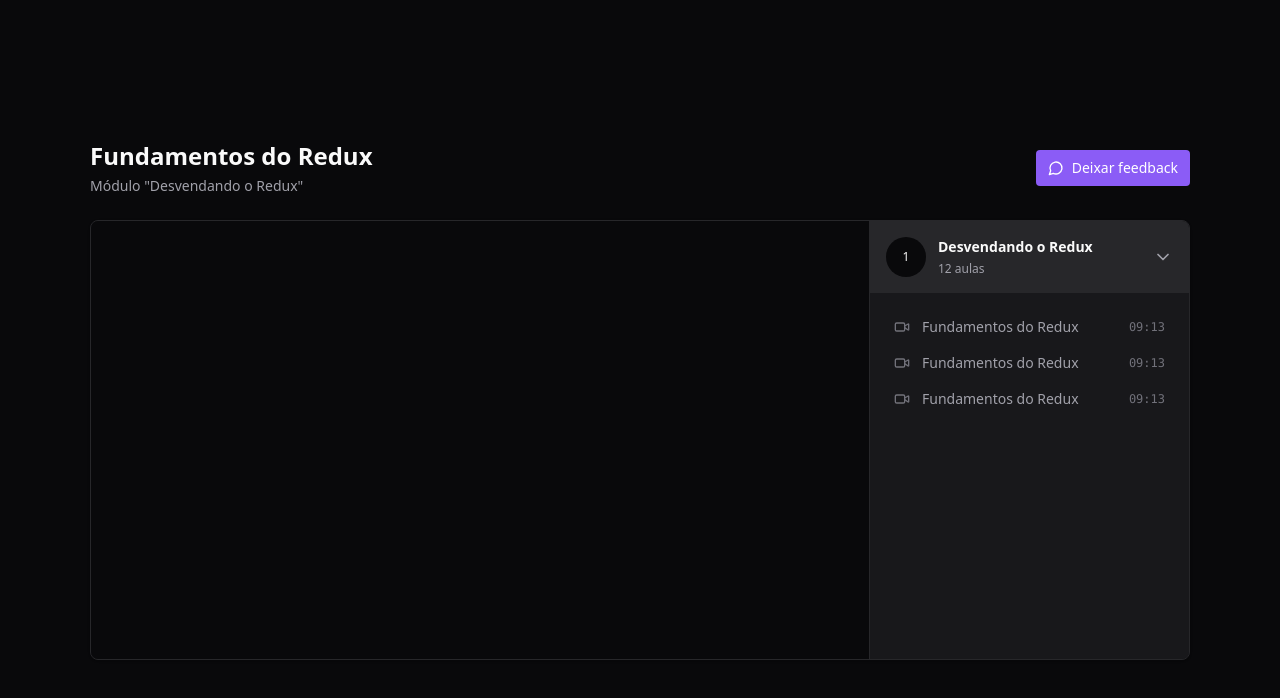
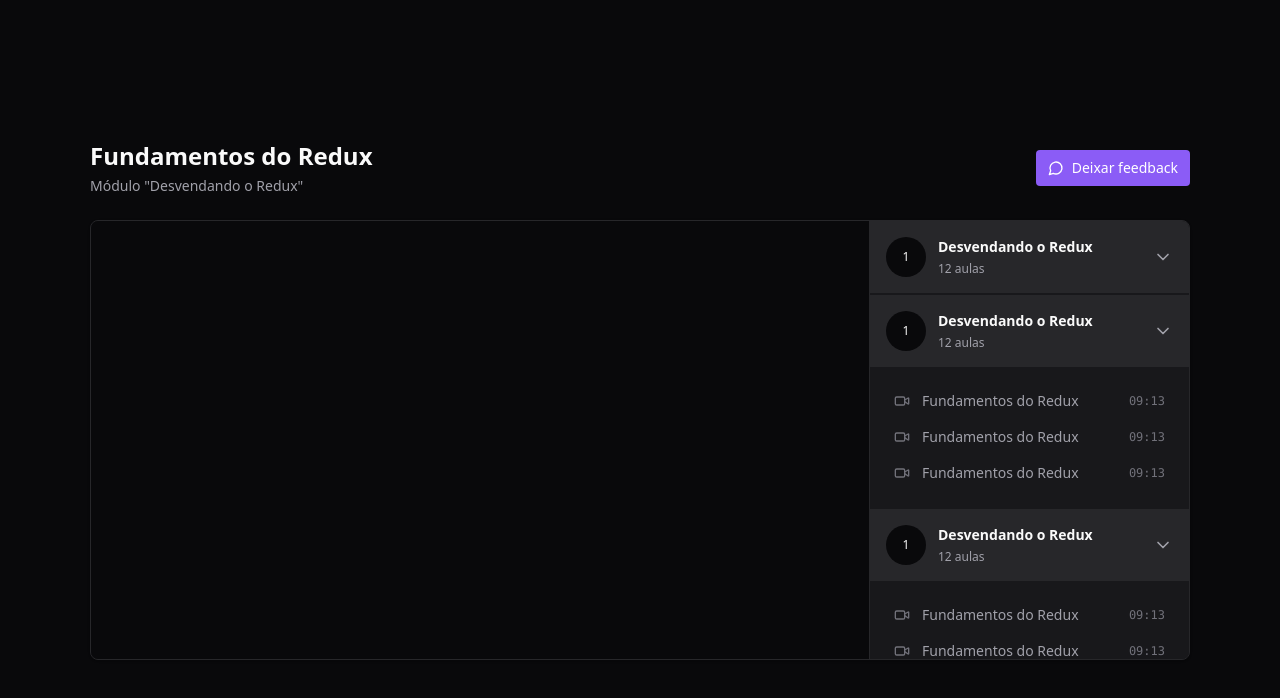
Before and after one commit to lucianoBaraunaLabs/rcks-react-redux-zustand, a React (Vite) app: page / in a window 1280 px wide. Shown: the top 698 px of the page. Built offline with nearby package versions, Linux system fonts and the light colour scheme.

Commit message:
modulo(02): finalizada Scrollbar na sidebar

```diff
--- a/package.json
+++ b/package.json
@@ -28,6 +28,7 @@
     "eslint-plugin-react-refresh": "^0.4.9",
     "globals": "^15.9.0",
     "postcss": "^8.4.45",
+    "tailwind-scrollbar": "^3.1.0",
     "tailwindcss": "^3.4.10",
     "typescript": "^5.5.3",
     "typescript-eslint": "^8.0.1",
--- a/src/pages/Player.tsx
+++ b/src/pages/Player.tsx
@@ -18,7 +18,7 @@ export function Player() {
           </button>
         </div>
 
-        <main className="relative flex overflow-hidden rounded-lg border border-zinc-800 bg-zinc-900 shadow">
+        <main className="relative flex overflow-hidden rounded-lg border border-zinc-800 bg-zinc-900 shadow pr-80">
           <div className="flex-1">
             <div className="w-full bg-zinc-950 aspect-video">
               <ReactPlayer
@@ -29,7 +29,57 @@ export function Player() {
               />
             </div>
           </div>
-          <aside className="w-80 border-l border-zinc-800 bg-zinc-900">
+          <aside className="w-80 absolute top-0 bottom-0 right-0 border-l divide-y-2 divide-zinc-900 border-zinc-800 bg-zinc-900 overflow-y-scroll scrollbar scrollbar-thin scrollbar-track-zinc-950 scrollbar-thumb-zinc-800">
+            <div>
+              <button className="flex w-full items-center gap-3 bg-zinc-800 p-4">
+                <div className="flex h-10 w-10 rounded-full items-center justify-center bg-zinc-950 text-xs">
+                  1
+                </div>
+
+                <div className="flex flex-col gap-1 text-left">
+                  <strong className="text-sm">Desvendando o Redux</strong>
+                  <span className="text-xs text-zinc-400">12 aulas</span>
+                </div>
+
+                <ChevronDown className="w-5 h-5 ml-auto text-zinc-400" />
+              </button>
+            </div>
+
+            <div>
+              <button className="flex w-full items-center gap-3 bg-zinc-800 p-4">
+                <div className="flex h-10 w-10 rounded-full items-center justify-center bg-zinc-950 text-xs">
+                  1
+                </div>
+
+                <div className="flex flex-col gap-1 text-left">
+                  <strong className="text-sm">Desvendando o Redux</strong>
+                  <span className="text-xs text-zinc-400">12 aulas</span>
+                </div>
+
+                <ChevronDown className="w-5 h-5 ml-auto text-zinc-400" />
+              </button>
+
+              <nav className="relative flex flex-col gap-4 p-6">
+                <button className="flex items-center gap-3 text-sm text-zinc-400">
+                  <Video className="w-4 h-4 text-zinc-500" />
+                  <span>Fundamentos do Redux</span>
+                  <span className="ml-auto font-mono text-xs text-zinc-500">09:13</span>
+                </button>
+
+                <button className="flex items-center gap-3 text-sm text-zinc-400">
+                  <Video className="w-4 h-4 text-zinc-500" />
+                  <span>Fundamentos do Redux</span>
+                  <span className="ml-auto font-mono text-xs text-zinc-500">09:13</span>
+                </button>
+
+                <button className="flex items-center gap-3 text-sm text-zinc-400">
+                  <Video className="w-4 h-4 text-zinc-500" />
+                  <span>Fundamentos do Redux</span>
+                  <span className="ml-auto font-mono text-xs text-zinc-500">09:13</span>
+                </button>
+              </nav>
+            </div>
+
             <div>
               <button className="flex w-full items-center gap-3 bg-zinc-800 p-4">
                 <div className="flex h-10 w-10 rounded-full items-center justify-center bg-zinc-950 text-xs">
--- a/tailwind.config.js
+++ b/tailwind.config.js
@@ -6,5 +6,7 @@ export default {
   theme: {
     extend: {},
   },
-  plugins: [],
+  plugins: [
+    require('tailwind-scrollbar')
+  ],
 }
```
Also changed, not shown: 1 other file (tests, documents, lock files or other folders).
